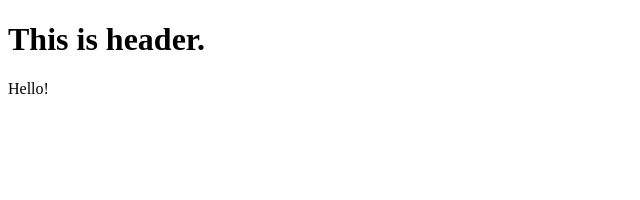
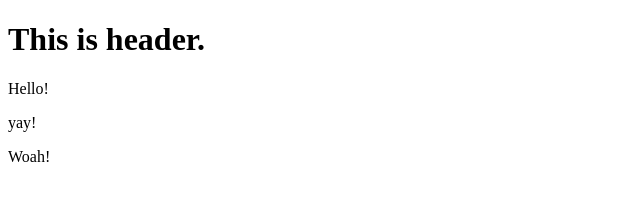
Before and after one commit to adrian275/git-test, a plain HTML site: page index.html in a window 1280 px wide. Shown: the full height of the page, 0-640 px from the left. Drawn offline with Linux system fonts and the light colour scheme.

Commit message:
Third Commit

```diff
--- a/index.html
+++ b/index.html
@@ -3,5 +3,7 @@
     <body>
         <h1>This is header.</h1>
             <p>Hello!</p>
+            <p>yay!</p>
+            <p>Woah!</p>
     </body>
 </html>
```
